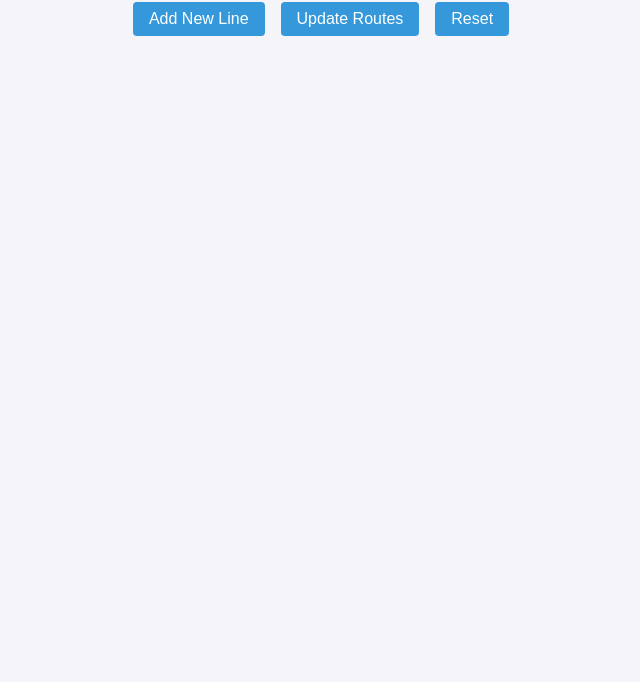
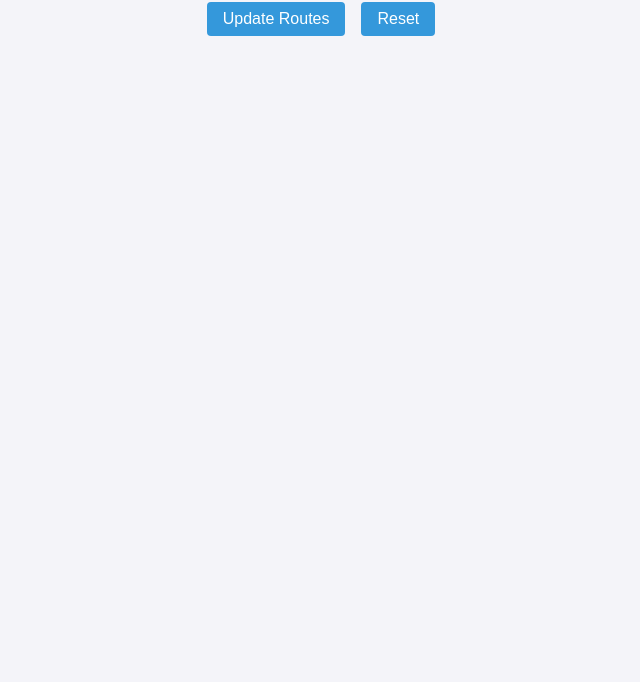
Before and after one commit to jfp1992/climbing-tracker, a website built with Vite: page index.html in a window 1280 px wide. Shown: the part 118-800 px from the top of the page, without its empty margins (319-959 px from the left). Built offline with nearby package versions, Linux system fonts and the light colour scheme.

Commit message:
Update index.html
Removed broken button

```diff
--- a/index.html
+++ b/index.html
@@ -10,7 +10,6 @@
 <h1>Route Tracker</h1>
 
 <div>
-  <button id="addNewLine">Add New Line</button>
   <button id="updateRoutes">Update Routes</button>
   <button id="reset">Reset</button>
 </div>
```
